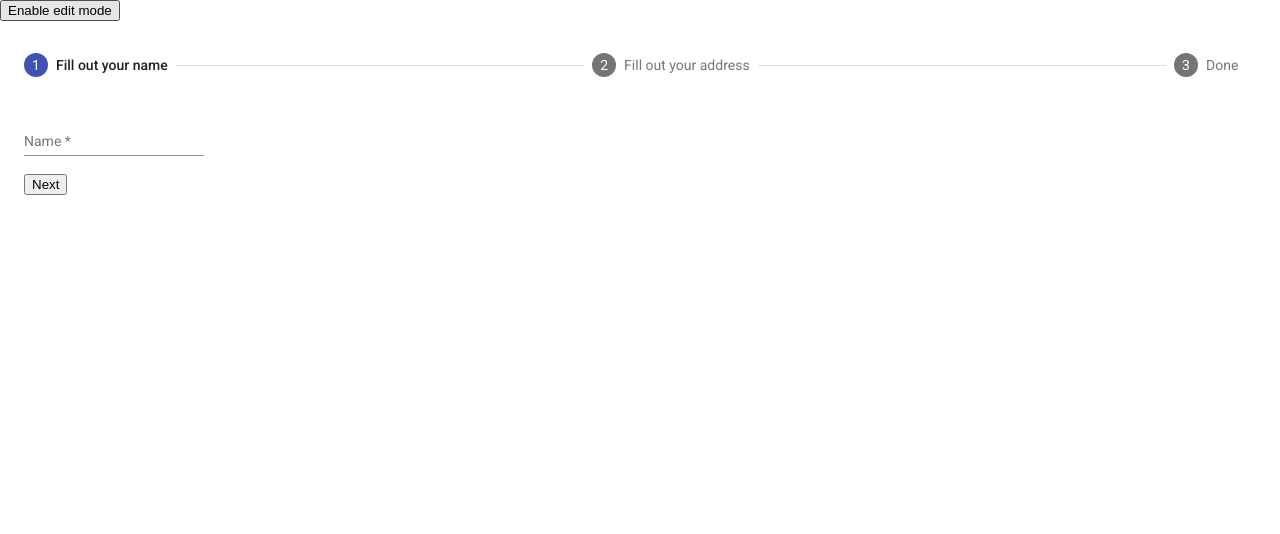
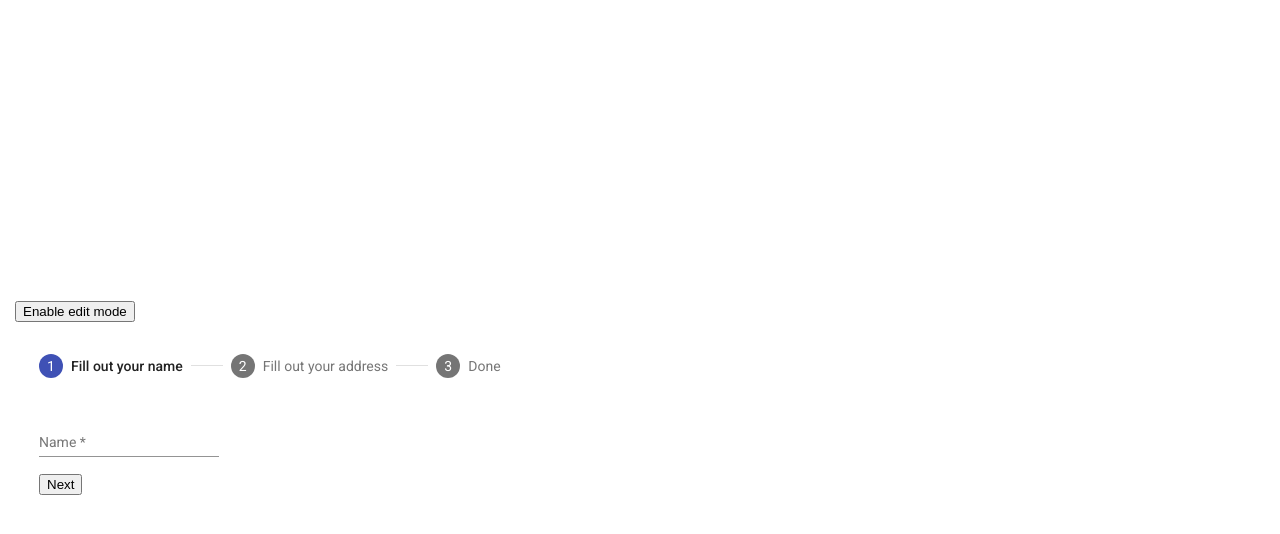
Before and after one commit to arsafab/ng-test, an Angular app: page / in a window 1280 px wide. Shown: the top 534 px of the page. Built offline with nearby package versions, Linux system fonts and the light colour scheme.

Commit message:
configure container

```diff
--- a/src/app/app.component.css
+++ b/src/app/app.component.css
@@ -0,0 +1,6 @@
+.container {
+  display: flex;
+  align-items: center;
+  height: 100vh;
+  padding: 10px 15px;
+}
--- a/src/app/app.component.html
+++ b/src/app/app.component.html
@@ -1 +1,3 @@
-<app-step-wizard></app-step-wizard>
+<div class="container">
+  <app-step-wizard></app-step-wizard>
+</div>
```
